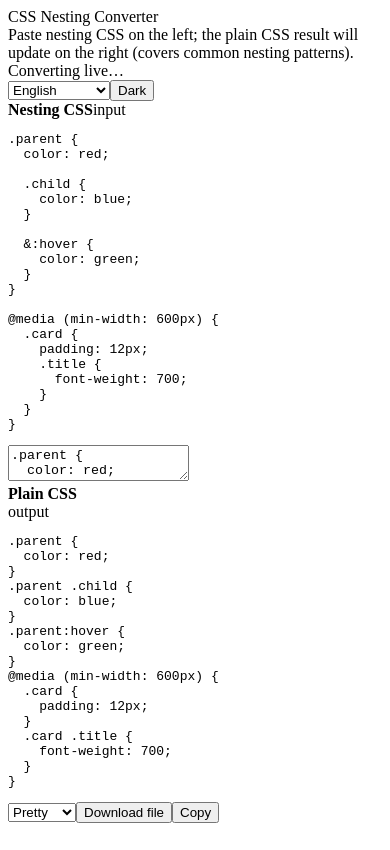
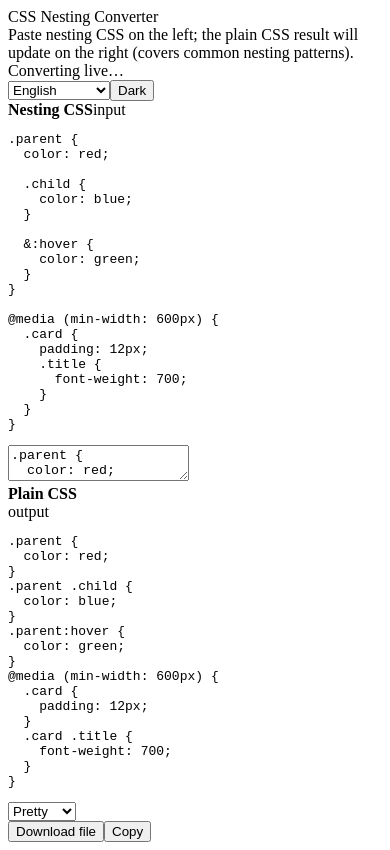
Before and after one commit to alan9130314/css-nesting-converter, a React (Vite) app: page / in a window 390 px wide. Built offline with nearby package versions, Linux system fonts and the light colour scheme; the HTML template or start-up script is replaced by a standard one.

Commit message:
Refactor panel footer layout for improved UX
Restructured the panel footer in the App component by separating the format selection and action buttons into distinct sections. Updated styles to enhance alignment and responsiveness, ensuring a more user-friendly interface.

```diff
--- a/src/App.tsx
+++ b/src/App.tsx
@@ -244,6 +244,7 @@
             )}
           </pre>
           <div className="panelFooter">
+            <div className="panelFooterLeft">
               <select
                 className="formatSelect"
                 value={format}
@@ -253,6 +254,8 @@
                 <option value="pretty">{t(locale, 'panel.output.format.pretty')}</option>
                 <option value="minified">{t(locale, 'panel.output.format.minified')}</option>
               </select>
+            </div>
+            <div className="panelFooterRight">
               <button
                 type="button"
                 className="copyButton downloadButton"
@@ -271,7 +274,7 @@
               >
                 {copied ? t(locale, 'panel.output.copyCopiedLabel') : t(locale, 'panel.output.copyButtonLabel')}
               </button>
-
+            </div>
           </div>
         </section>
       </div>
--- a/src/styles.css
+++ b/src/styles.css
@@ -122,7 +122,7 @@
 .panelFooter {
   display: flex;
   align-items: center;
-  justify-content: flex-end;
+  justify-content: flex-start;
   gap: 10px;
   padding: 0 12px;
   border-top: 1px solid var(--border);
@@ -130,6 +130,20 @@
   height: var(--panelFooterH);
   box-sizing: border-box;
   overflow: hidden;
+}
+
+.panelFooterLeft {
+  display: flex;
+  align-items: center;
+  min-width: 0;
+}
+
+.panelFooterRight {
+  display: flex;
+  align-items: center;
+  justify-content: flex-end;
+  gap: 10px;
+  margin-left: auto;
 }
 
 .themeToggle {
@@ -461,8 +475,12 @@
     height: var(--panelFooterH);
     padding: 8px 10px;
     flex-wrap: wrap;
-    justify-content: space-between;
+    justify-content: flex-start;
     align-content: center;
+    gap: 8px;
+  }
+
+  .panelFooterRight {
     gap: 8px;
   }
 
@@ -512,6 +530,10 @@
     gap: 6px;
   }
 
+  .panelFooterRight {
+    gap: 6px;
+  }
+
   .themeToggle,
   .langSelect {
     font-size: 11px;
```
Lines whose indentation alone changed are shown as unchanged.
